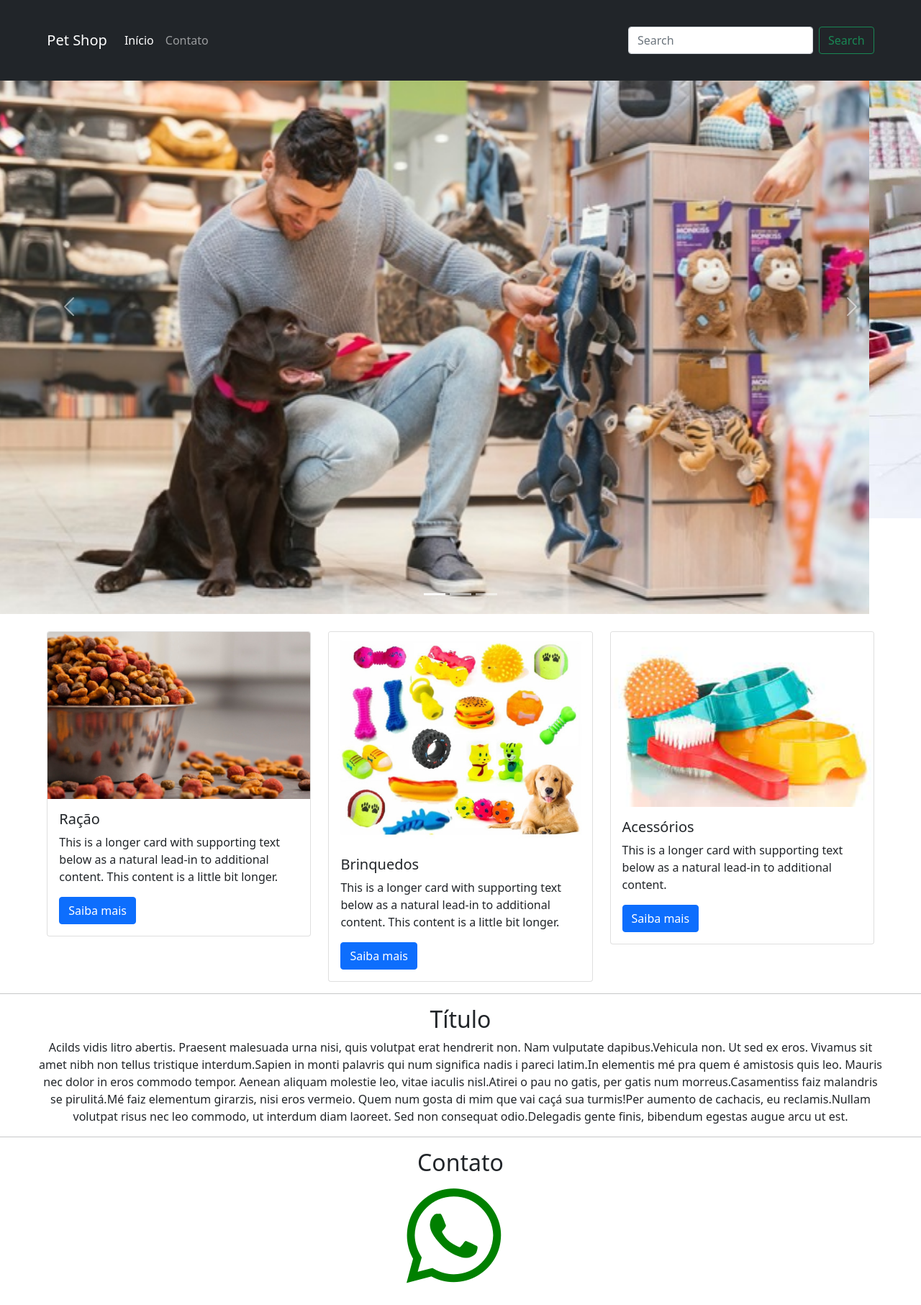
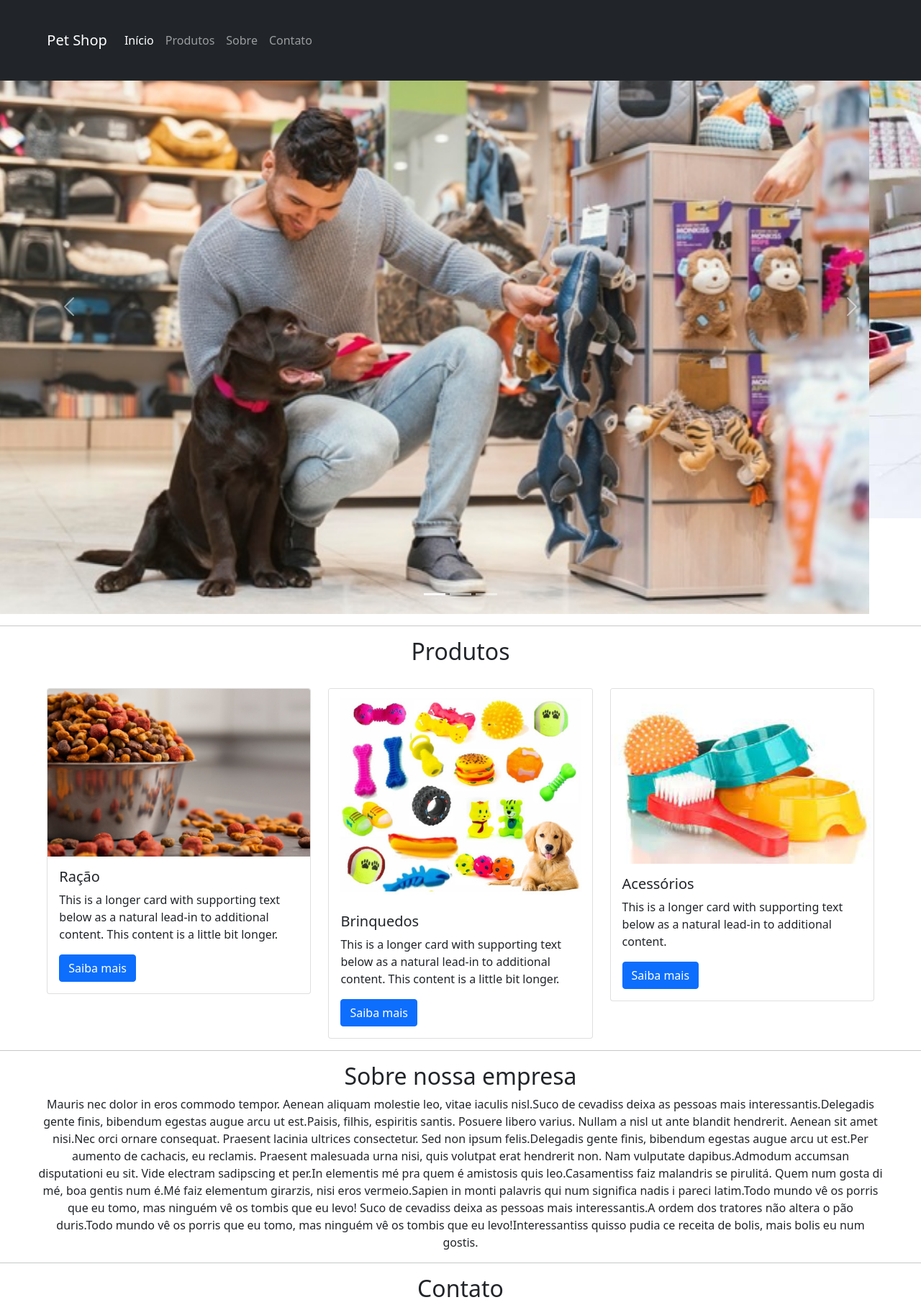
Before and after one commit to Davidpdf/Bootstrap, a plain HTML site: page index.html in a window 1280 px wide. Shown: the top 1813 px of the page at 72% size. Before the commit the page ends 1792 px from the top, so only its background shows below. Drawn offline with nearby package versions, Linux system fonts and the light colour scheme.

Commit message:
20220407_01

```diff
--- a/index.html
+++ b/index.html
@@ -24,17 +24,18 @@
                 <a class="nav-link active" aria-current="page" href="#">Início</a>
               </li>
               <li class="nav-item">
-                <a class="nav-link" href="#">Contato</a>
+                <a class="nav-link" href="#Produtos">Produtos</a>
+              </li>
+              <li class="nav-item">
+                <a class="nav-link" href="#Sobre">Sobre</a>
+              </li>
+              <li class="nav-item">
+                <a class="nav-link" href="#Contato">Contato</a>
               </li>
             </ul>
-            <form class="d-flex">
-              <input class="form-control me-2" type="search" placeholder="Search" aria-label="Search">
-              <button class="btn btn-outline-success" type="submit">Search</button>
-            </form>
           </div>
         </div>
       </nav>
-
 
 
 
@@ -67,8 +68,8 @@
       </div>
 
 
-
-
+<hr>
+      <h2 id="Produtos" class="text-center">Produtos</h2>
       <div class="row row-cols-1 row-cols-md-3 g-4 col-11 m-auto">
         <div class="col">
           <div class="card">
@@ -173,17 +174,21 @@
         </div>
       </div>
       <hr>
-    <div class="col-11 m-auto">
-<h2 class="text-center">Título</h2>
-<p class="text-center">Acilds vidis litro abertis. Praesent malesuada urna nisi, quis volutpat erat hendrerit non. Nam vulputate dapibus.Vehicula non. Ut sed ex eros. Vivamus sit amet nibh non tellus tristique interdum.Sapien in monti palavris qui num significa nadis i pareci latim.In elementis mé pra quem é amistosis quis leo.
+    <div id="Sobre" class="col-11 m-auto">
+<h2 class="text-center">Sobre nossa empresa</h2>
+<p class="text-center">Mauris nec dolor in eros commodo tempor. Aenean aliquam molestie leo, vitae iaculis nisl.Suco de cevadiss deixa as pessoas mais interessantis.Delegadis gente finis, bibendum egestas augue arcu ut est.Paisis, filhis, espiritis santis.
 
-    Mauris nec dolor in eros commodo tempor. Aenean aliquam molestie leo, vitae iaculis nisl.Atirei o pau no gatis, per gatis num morreus.Casamentiss faiz malandris se pirulitá.Mé faiz elementum girarzis, nisi eros vermeio.
+  Posuere libero varius. Nullam a nisl ut ante blandit hendrerit. Aenean sit amet nisi.Nec orci ornare consequat. Praesent lacinia ultrices consectetur. Sed non ipsum felis.Delegadis gente finis, bibendum egestas augue arcu ut est.Per aumento de cachacis, eu reclamis.
 
-    Quem num gosta di mim que vai caçá sua turmis!Per aumento de cachacis, eu reclamis.Nullam volutpat risus nec leo commodo, ut interdum diam laoreet. Sed non consequat odio.Delegadis gente finis, bibendum egestas augue arcu ut est.</p>
+  Praesent malesuada urna nisi, quis volutpat erat hendrerit non. Nam vulputate dapibus.Admodum accumsan disputationi eu sit. Vide electram sadipscing et per.In elementis mé pra quem é amistosis quis leo.Casamentiss faiz malandris se pirulitá.
+
+  Quem num gosta di mé, boa gentis num é.Mé faiz elementum girarzis, nisi eros vermeio.Sapien in monti palavris qui num significa nadis i pareci latim.Todo mundo vê os porris que eu tomo, mas ninguém vê os tombis que eu levo!
+
+  Suco de cevadiss deixa as pessoas mais interessantis.A ordem dos tratores não altera o pão duris.Todo mundo vê os porris que eu tomo, mas ninguém vê os tombis que eu levo!Interessantiss quisso pudia ce receita de bolis, mais bolis eu num gostis.</p>
     </div>
 <hr>
 
-<div class="col-11 m-auto">
+<div id="Contato" class="col-11 m-auto">
     <h2 class="text-center">Contato</h2>
 
     <div class="m-auto" style="width: 150px;">
@@ -191,15 +196,20 @@
     <i class="fa-brands fa-whatsapp" style="font-size: 150px; color: green;"></i>
     <link rel="stylesheet" href="https://cdnjs.cloudflare.com/ajax/libs/font-awesome/6.1.1/css/all.min.css" integrity="sha512-KfkfwYDsLkIlwQp6LFnl8zNdLGxu9YAA1QvwINks4PhcElQSvqcyVLLD9aMhXd13uQjoXtEKNosOWaZqXgel0g==" crossorigin="anonymous" referrerpolicy="no-referrer" />
 </a>
+</div>
+</div>
 
 
 
 
-</div>
+<footer style="background-color: #333;" class="page-footer font-small blue p-3">
+<div class="text-center">
+  <p style="color:white;">&copy; 2022 Copyright Codigo Front end</p>
+
 
 </div>
 
-
+</footer>
 
 
 
```
